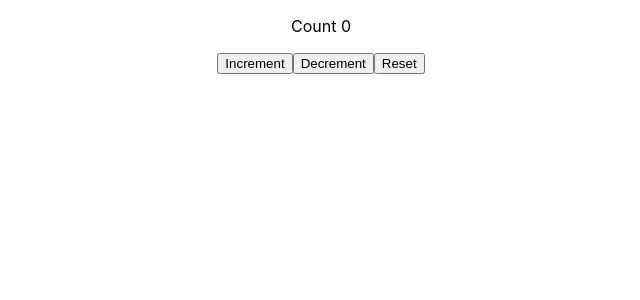
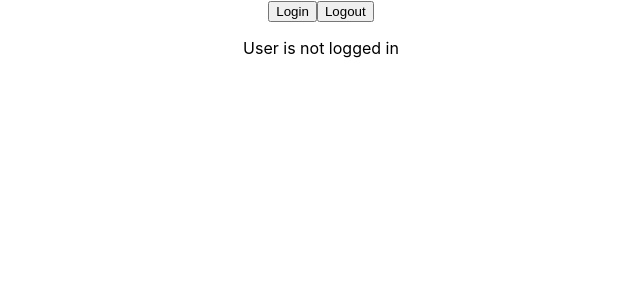
Before and after one commit to hafiztalhakhgll/react-typescript, a React (Create React App) app: page / in a window 1280 px wide. Shown: the top 300 px of the page, without its empty margins (319-959 px from the left). Built offline with nearby package versions, Linux system fonts and the light colour scheme.

Commit message:
Wrapping up

```diff
--- a/src/App.tsx
+++ b/src/App.tsx
@@ -1,10 +1,13 @@
 import "./App.css";
-import Counter from "./components/Counter";
+import { UserContextProvider } from "./context/UserContext";
+import User from "./components/User";
 
 function App() {
   return (
     <div className="App">
-      <Counter />
+      <UserContextProvider>
+        <User />
+      </UserContextProvider>
     </div>
   );
 }
--- a/src/components/User.tsx
+++ b/src/components/User.tsx
@@ -1,32 +1,28 @@
-import { useState } from "react";
-
-type UserProps = {
-  name: string;
-  email: string;
-};
+import { useContext } from "react";
+import { UserContext } from "../context/UserContext";
 
 export default function User() {
-  const [user, setUser] = useState<UserProps | null>(null);
+  const userContext = useContext(UserContext);
 
   const handleLogin = () => {
-    setUser({
+    userContext.setUser({
       name: "Talha Khalid",
       email: "talha.khalid@greenlightlabs.tech"
     });
   };
 
   const handleLogout = () => {
-    setUser(null);
+    userContext.setUser(null);
   };
   return (
     <div>
       <button onClick={handleLogin}>Login</button>
       <button onClick={handleLogout}>Logout</button>
 
-      {user ? (
+      {userContext.user ? (
         <>
-          <p>User name is {user?.name}</p>
-          <p>User email is {user?.email}</p>
+          <p>User name is {userContext.user?.name}</p>
+          <p>User email is {userContext.user?.email}</p>
         </>
       ) : (
         <p>User is not logged in</p>
--- /dev/null
+++ b/src/context/UserContext.tsx
@@ -0,0 +1,26 @@
+import React, { useState, createContext } from "react";
+
+export type AuthUserTypes = {
+  name: string;
+  email: string;
+};
+
+type UserContextType = {
+  user: AuthUserTypes | null;
+  setUser: React.Dispatch<React.SetStateAction<AuthUserTypes | null>>;
+};
+
+type UserContextProviderProps = {
+  children: React.ReactNode;
+};
+
+export const UserContext = createContext({} as UserContextType);
+
+export const UserContextProvider = ({ children }: UserContextProviderProps) => {
+  const [user, setUser] = useState<AuthUserTypes | null>(null);
+  return (
+    <UserContext.Provider value={{ user, setUser }}>
+      {children}
+    </UserContext.Provider>
+  );
+};
```
